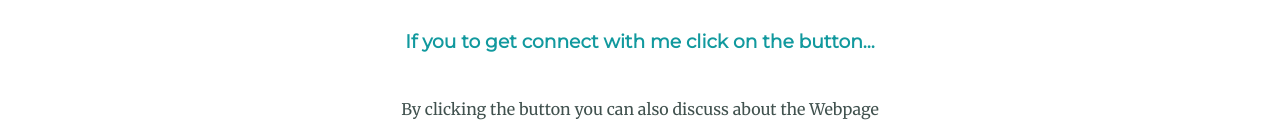
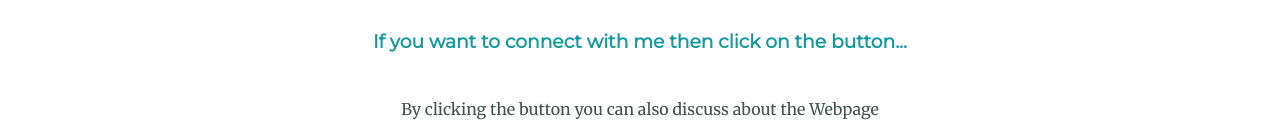
Before and after one commit to Soustik/webpage, a plain HTML site: page index.html in a window 1280 px wide. Shown: the part 2624-2746 px from the top of the page. Drawn offline with Linux system fonts and the light colour scheme.

Commit message:
Add initial webpage files

```diff
--- a/index.html
+++ b/index.html
@@ -150,7 +150,7 @@
     <hr>
     <div class="contact-me">
       <h2>Get In Touch</h2>
-      <h3>If you to get connect with me click on the button...</h3>
+      <h3>If you want to connect with me then click on the button...</h3>
       <p class="contact-message">By clicking the button you can also discuss about the Webpage Makeing 🫣 🤗</p>
       <a class="btn" href="mailto:deysoustik@gmail.com">CONTACT ME</a>
     </div>
```
